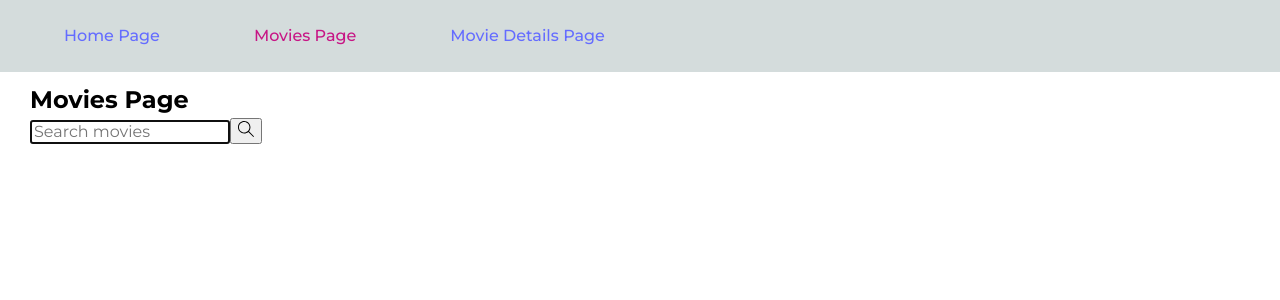
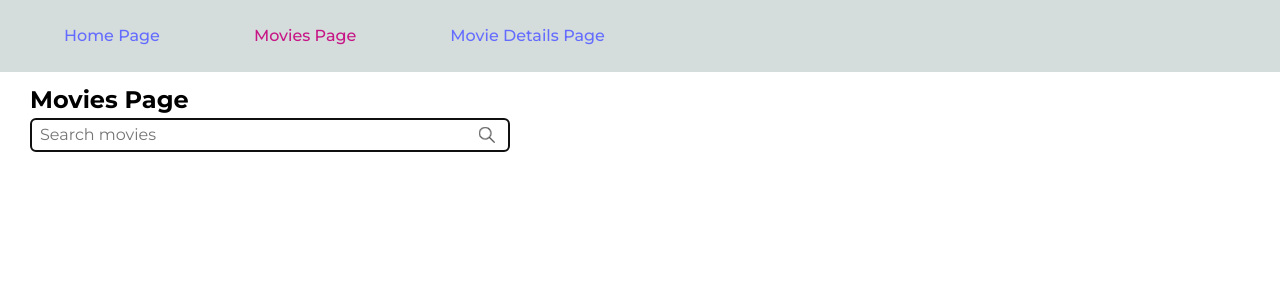
Before and after one commit to woland31252/goit-react-hw-05, a React (Vite) app: page /moviespage in a window 1280 px wide. Shown: the top 300 px of the page. Built offline with nearby package versions, Linux system fonts and the light colour scheme.

Commit message:
marcup search bar

```diff
--- a/src/components/SearchBar/SearchBar.module.css
+++ b/src/components/SearchBar/SearchBar.module.css
@@ -0,0 +1,37 @@
+.headerCont {
+    max-width: 1280px;
+    margin: 0 auto;
+
+
+}
+
+.form {
+    position: relative;
+}
+
+.input {
+    width: 480px;
+    padding: 6px 40px 6px 8px;
+    border: 2px solid darkgray;
+    border-radius: 5px;
+}
+
+.button {
+    border-radius: 5px;
+    border: none;
+    padding: 9px 9px 3px 9px;
+    background-color: unset;
+    cursor: pointer;
+    position: absolute;
+    left: 440px;
+}
+
+.icon {
+    stroke-width: 60;
+    stroke: darkgray;
+}
+
+.icon:hover {
+    stroke: blue;
+    transition: 300ms;
+}
```
